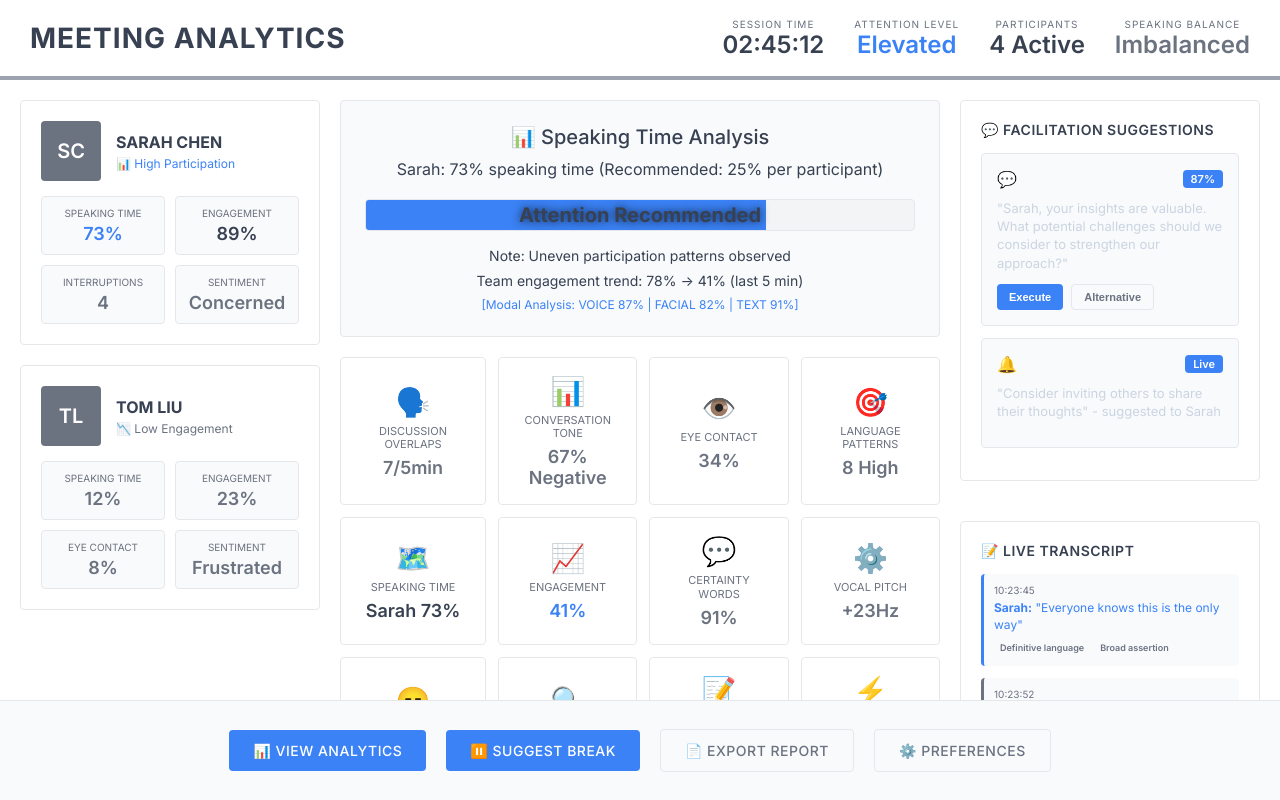
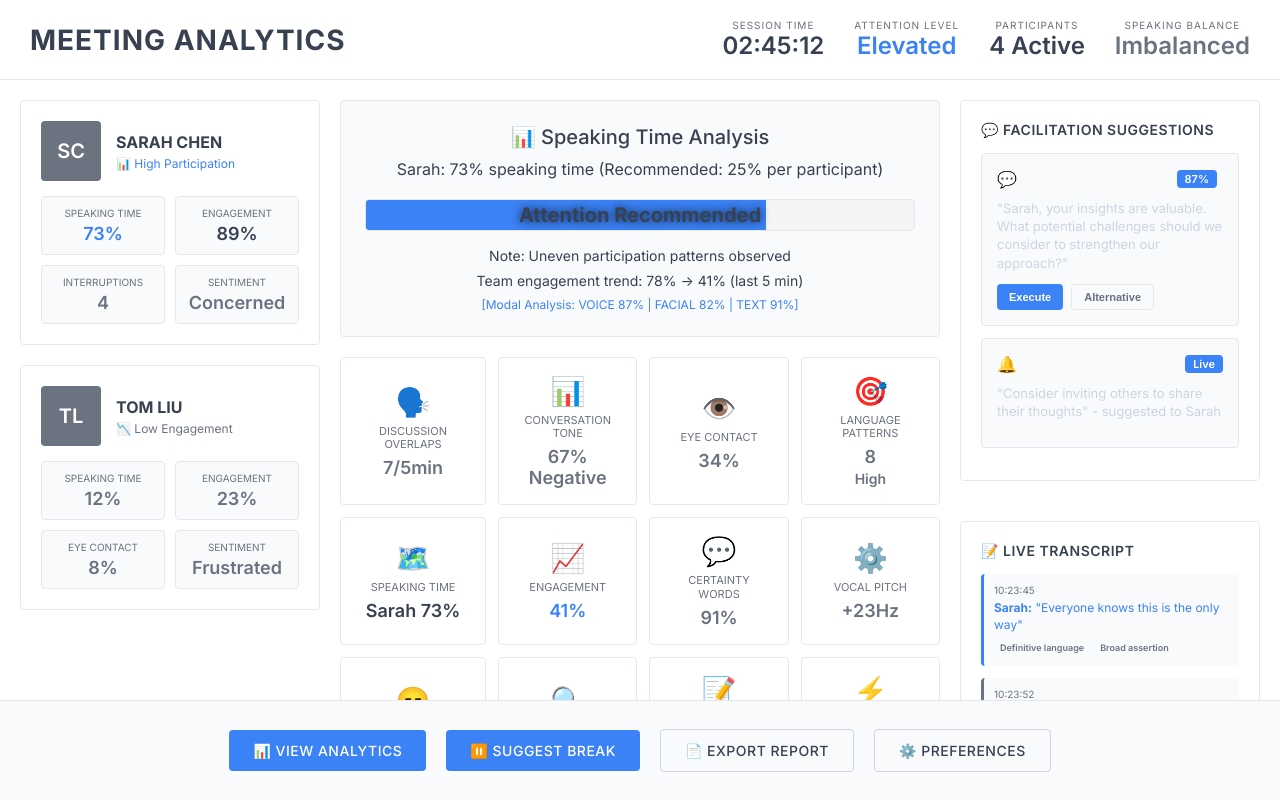
Before and after one commit to michael-abdo/meeting-analytics-dashboard, a website: page index.html in a window 1280 px wide. Drawn offline with Linux system fonts and the light colour scheme.

Commit message:
QA fixes v7: subtle header border, scrollbar styling, improved secondary buttons, badge spacing, KPI alignment, transcript clarity, metrics spacing

```diff
--- a/index.html
+++ b/index.html
@@ -40,6 +40,24 @@
             z-index: 1;
         }
 
+        /* Consistent scrollbar styling */
+        ::-webkit-scrollbar {
+            width: 6px;
+        }
+
+        ::-webkit-scrollbar-track {
+            background: #f1f5f9;
+        }
+
+        ::-webkit-scrollbar-thumb {
+            background: #cbd5e1;
+            border-radius: 3px;
+        }
+
+        ::-webkit-scrollbar-thumb:hover {
+            background: #94a3b8;
+        }
+
         .container {
             width: 100vw;
             height: 100vh;
@@ -51,7 +69,7 @@
 
         .header {
             background: #ffffff;
-            border-bottom: 4px solid #9ca3af;
+            border-bottom: 1px solid #e5e7eb;
             display: flex;
             align-items: center;
             justify-content: space-between;
@@ -74,6 +92,7 @@
 
         .score-item {
             text-align: center;
+            min-width: 80px;
         }
 
         .score-label {
@@ -461,6 +480,7 @@
             border-radius: 4px;
             font-size: 11px;
             font-weight: 600;
+            margin-right: 6px;
         }
 
         .status-active {
@@ -605,15 +625,15 @@
         }
 
         .action-btn.secondary {
-            background: transparent;
-            color: #6b7280;
-            border: 1px solid #e5e7eb;
+            background: #f8fafc;
+            color: #374151;
+            border: 1px solid #d1d5db;
         }
 
         .action-btn.secondary:hover {
-            background: #f3f4f6;
-            color: #374151;
-            border-color: #d1d5db;
+            background: #e2e8f0;
+            color: #1f2937;
+            border-color: #9ca3af;
         }
 
         .action-btn.secondary:focus {
@@ -838,7 +858,7 @@
                     <div class="power-card" role="button" tabindex="0" aria-label="Language patterns: 8 high priority flags">
                         <div class="power-icon" aria-hidden="true">🎯</div>
                         <div class="power-label">Language Patterns</div>
-                        <div class="power-value warning">8 High</div>
+                        <div class="power-value warning">8<br><span style="font-size: 14px;">High</span></div>
                     </div>
                     <div class="power-card" role="button" tabindex="0" aria-label="Speaking time: Sarah has 73%">
                         <div class="power-icon" aria-hidden="true">🗺️</div>
@@ -976,8 +996,8 @@
                         <div class="transcript-item interrupted">
                             <div class="transcript-time">10:23:52</div>
                             <div class="transcript-content">
-                                <strong>Tom:</strong> "Actually, I think we should consid—"
-                                <div class="interruption-note">Speaking overlap at 0:03</div>
+                                <strong>Tom:</strong> "Actually, I think we should consider the budget implications..."
+                                <div class="interruption-note">Interrupted by Sarah at 0:03</div>
                             </div>
                         </div>
 
```
